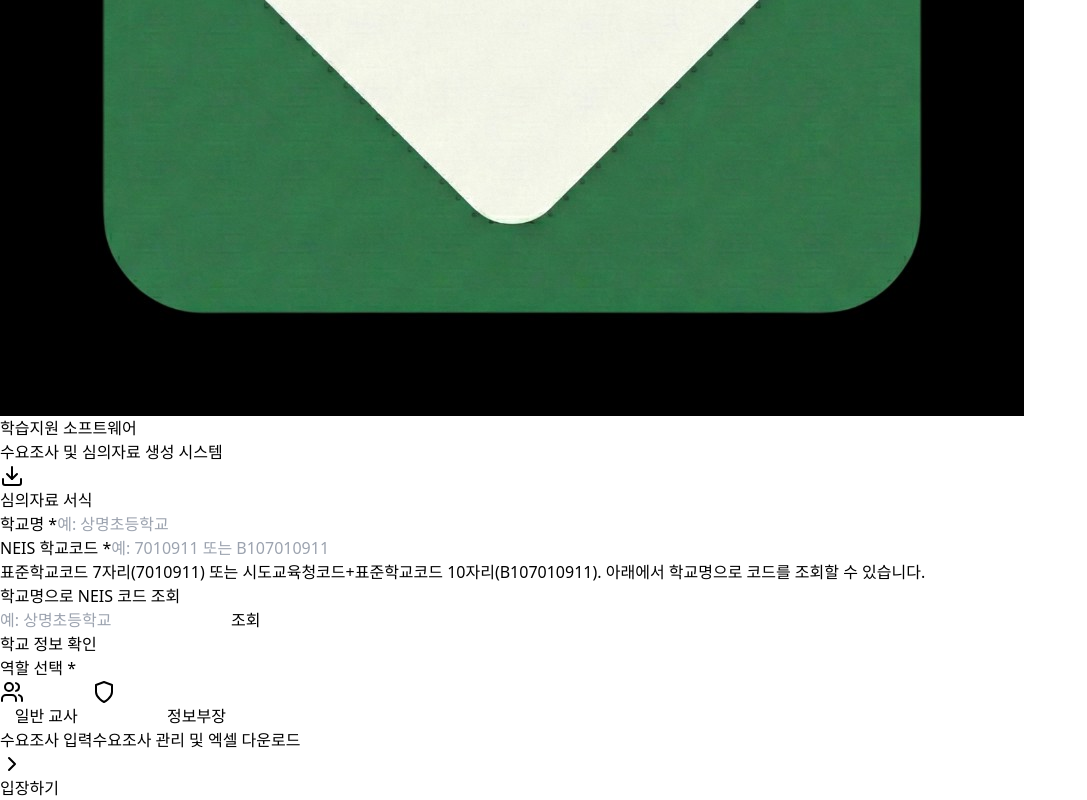
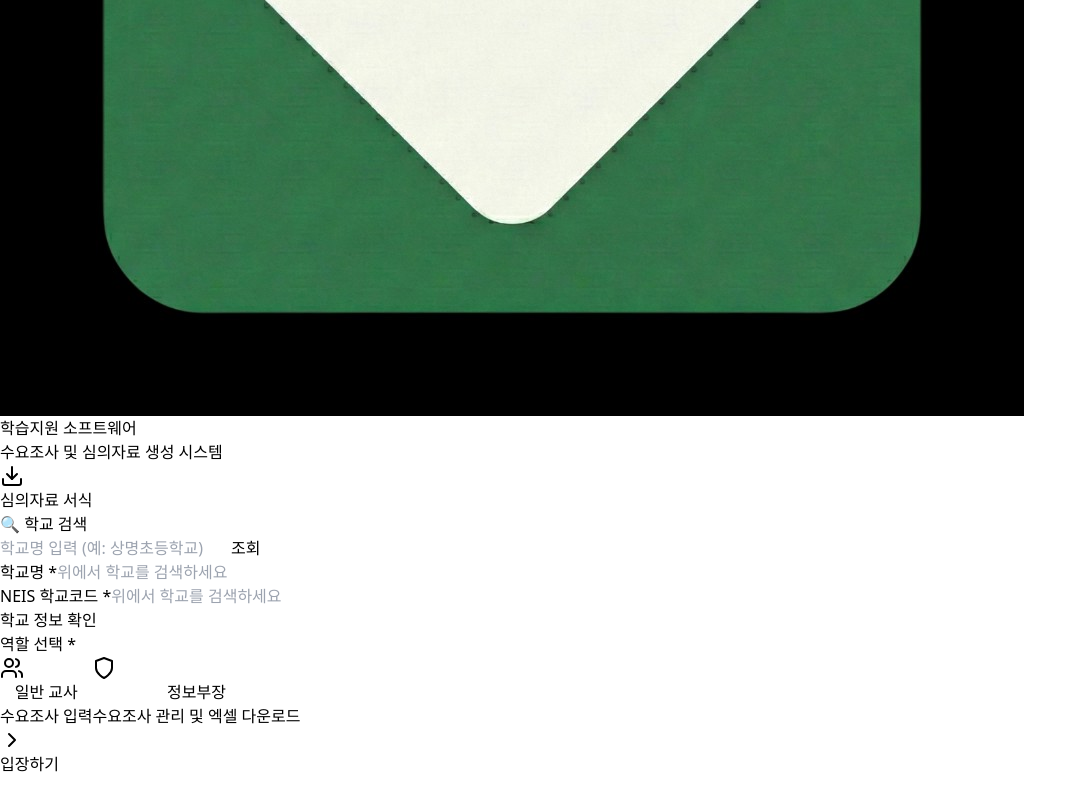
Before and after one commit to smchosmart-beep/software, a React (Vite) app: page / in a window 1280 px wide. Shown: the part 608-1408 px from the top of the page, without its empty margins (0-1087 px from the left). After the commit the page ends 1384 px from the top, so only its background shows below. Built offline with nearby package versions, Linux system fonts and the light colour scheme.

Commit message:
Add files via upload

```diff
--- a/src/App.jsx
+++ b/src/App.jsx
@@ -670,8 +670,9 @@ const MainPage = ({ onNavigate }) => {
     }
   };
 
-  const applyCodeFromSearch = (fullCode) => {
-    setSchoolCode(fullCode);
+  const applyCodeFromSearch = (school) => {
+    setSchoolCode(school.fullCode);
+    setSchoolName(school.name);
     setCodeSearchResults([]);
     setCodeSearchName('');
   };
@@ -700,6 +701,53 @@ const MainPage = ({ onNavigate }) => {
         )}
 
         <div className="space-y-4">
+          {/* 1. 학교명으로 NEIS 코드 조회 (맨 위) */}
+          <div className="p-4 bg-indigo-50 border border-indigo-200 rounded-lg">
+            <p className="text-sm font-medium text-indigo-900 mb-3">🔍 학교 검색</p>
+            <div className="flex gap-2">
+              <input
+                type="text"
+                value={codeSearchName}
+                onChange={(e) => setCodeSearchName(e.target.value)}
+                onKeyDown={(e) => e.key === 'Enter' && handleSearchCodeByName()}
+                placeholder="학교명 입력 (예: 상명초등학교)"
+                disabled={isVerified}
+                className="flex-1 px-3 py-2 text-sm border border-indigo-300 rounded-lg focus:outline-none focus:ring-2 focus:ring-indigo-500 disabled:bg-slate-100"
+              />
+              <button
+                type="button"
+                onClick={handleSearchCodeByName}
+                disabled={codeSearchLoading || isVerified}
+                className="px-4 py-2 text-sm bg-indigo-600 text-white rounded-lg hover:bg-indigo-700 disabled:opacity-50 font-medium"
+              >
+                {codeSearchLoading ? '조회 중...' : '조회'}
+              </button>
+            </div>
+            {codeSearchResults.length > 0 && (
+              <ul className="mt-3 space-y-2 max-h-40 overflow-y-auto">
+                {codeSearchResults.map((s, i) => (
+                  <li key={i} className="flex items-center justify-between gap-2 bg-white p-3 rounded-lg border border-indigo-200">
+                    <div className="min-w-0">
+                      <p className="text-sm font-medium text-slate-900 truncate">{s.name}</p>
+                      <p className="text-xs text-slate-500 truncate">{s.address}</p>
+                    </div>
+                    <button
+                      type="button"
+                      onClick={() => applyCodeFromSearch(s)}
+                      className="px-3 py-1.5 text-sm bg-indigo-600 text-white rounded-lg hover:bg-indigo-700 font-medium shrink-0"
+                    >
+                      사용
+                    </button>
+                  </li>
+                ))}
+              </ul>
+            )}
+            {codeSearchDone && codeSearchResults.length === 0 && codeSearchName.trim() && (
+              <p className="mt-2 text-sm text-indigo-700">검색 결과가 없습니다.</p>
+            )}
+          </div>
+
+          {/* 2. 학교명 입력 (자동 입력됨) */}
           <div>
             <label className="block text-sm font-medium text-slate-700 mb-1.5">
               학교명 <span className="text-red-500">*</span>
@@ -708,12 +756,13 @@ const MainPage = ({ onNavigate }) => {
               type="text"
               value={schoolName}
               onChange={(e) => handleSchoolNameChange(e.target.value)}
-              placeholder="예: 상명초등학교"
+              placeholder="위에서 학교를 검색하세요"
               disabled={isVerified}
               className={`w-full px-3 py-2 border border-slate-300 rounded-lg text-slate-900 placeholder-slate-400 focus:outline-none focus:ring-2 focus:ring-indigo-500 focus:border-transparent transition-all duration-200 ${isVerified ? 'bg-slate-100' : ''}`}
             />
           </div>
 
+          {/* 3. NEIS 학교코드 입력 (자동 입력됨) */}
           <div>
             <label className="block text-sm font-medium text-slate-700 mb-1.5">
               NEIS 학교코드 <span className="text-red-500">*</span>
@@ -722,64 +771,19 @@ const MainPage = ({ onNavigate }) => {
               type="text"
               value={schoolCode}
               onChange={(e) => handleSchoolCodeChange(e.target.value)}
-              placeholder="예: 7010911 또는 B107010911"
+              placeholder="위에서 학교를 검색하세요"
               maxLength={10}
               disabled={isVerified}
               className={`w-full px-3 py-2 border border-slate-300 rounded-lg text-slate-900 placeholder-slate-400 focus:outline-none focus:ring-2 focus:ring-indigo-500 focus:border-transparent transition-all duration-200 font-mono ${isVerified ? 'bg-slate-100' : ''}`}
             />
-            <p className="mt-1.5 text-xs text-slate-500">
-              표준학교코드 7자리(7010911) 또는 시도교육청코드+표준학교코드 10자리(B107010911). 아래에서 학교명으로 코드를 조회할 수 있습니다.
-            </p>
-            <div className="mt-3 p-3 bg-slate-50 border border-slate-200 rounded-lg">
-              <p className="text-xs font-medium text-slate-600 mb-2">학교명으로 NEIS 코드 조회</p>
-              <div className="flex gap-2">
-                <input
-                  type="text"
-                  value={codeSearchName}
-                  onChange={(e) => setCodeSearchName(e.target.value)}
-                  onKeyDown={(e) => e.key === 'Enter' && handleSearchCodeByName()}
-                  placeholder="예: 상명초등학교"
-                  className="flex-1 px-2 py-1.5 text-sm border border-slate-300 rounded focus:outline-none focus:ring-1 focus:ring-indigo-500"
-                />
-                <button
-                  type="button"
-                  onClick={handleSearchCodeByName}
-                  disabled={codeSearchLoading}
-                  className="px-3 py-1.5 text-sm bg-slate-200 text-slate-700 rounded hover:bg-slate-300 disabled:opacity-50"
-                >
-                  {codeSearchLoading ? '조회 중...' : '조회'}
-                </button>
-              </div>
-              {codeSearchResults.length > 0 && (
-                <ul className="mt-2 space-y-1.5 max-h-32 overflow-y-auto">
-                  {codeSearchResults.map((s, i) => (
-                    <li key={i} className="text-xs flex items-center justify-between gap-2 bg-white p-2 rounded border border-slate-200">
-                      <span className="text-slate-700 truncate">{s.name}</span>
-                      <div className="flex items-center gap-1.5 shrink-0">
-                        <code className="text-indigo-600 font-mono">{s.fullCode}</code>
-                        <button
-                          type="button"
-                          onClick={() => applyCodeFromSearch(s.fullCode)}
-                          className="text-indigo-600 hover:underline"
-                        >
-                          사용
-                        </button>
-                      </div>
-                    </li>
-                  ))}
-                </ul>
-              )}
-              {codeSearchDone && codeSearchResults.length === 0 && codeSearchName.trim() && (
-                <p className="mt-2 text-xs text-slate-500">검색 결과가 없습니다.</p>
-              )}
-            </div>
           </div>
 
+          {/* 4. 학교 정보 확인 버튼 */}
           {!isVerified ? (
             <Button
               variant="secondary"
               onClick={handleVerify}
-              disabled={isLoading}
+              disabled={isLoading || !schoolName || !schoolCode}
               className="w-full"
             >
               {isLoading ? '확인 중...' : '학교 정보 확인'}
@@ -806,6 +810,7 @@ const MainPage = ({ onNavigate }) => {
             </div>
           )}
 
+          {/* 5. 역할 선택 */}
           <div>
             <label className="block text-sm font-medium text-slate-700 mb-3">
               역할 선택 <span className="text-red-500">*</span>
@@ -855,6 +860,7 @@ const MainPage = ({ onNavigate }) => {
             </div>
           </div>
 
+          {/* 6. 입장하기 버튼 */}
           <Button
             variant="primary"
             size="lg"
```
